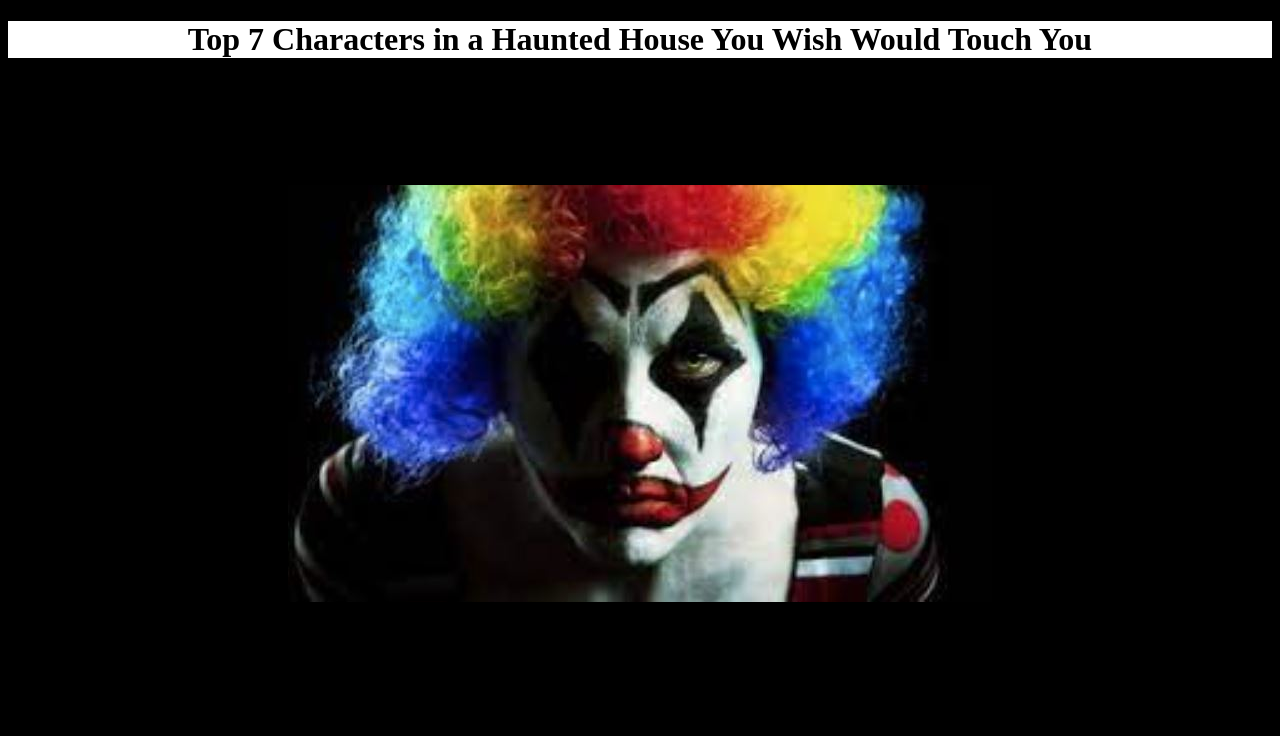
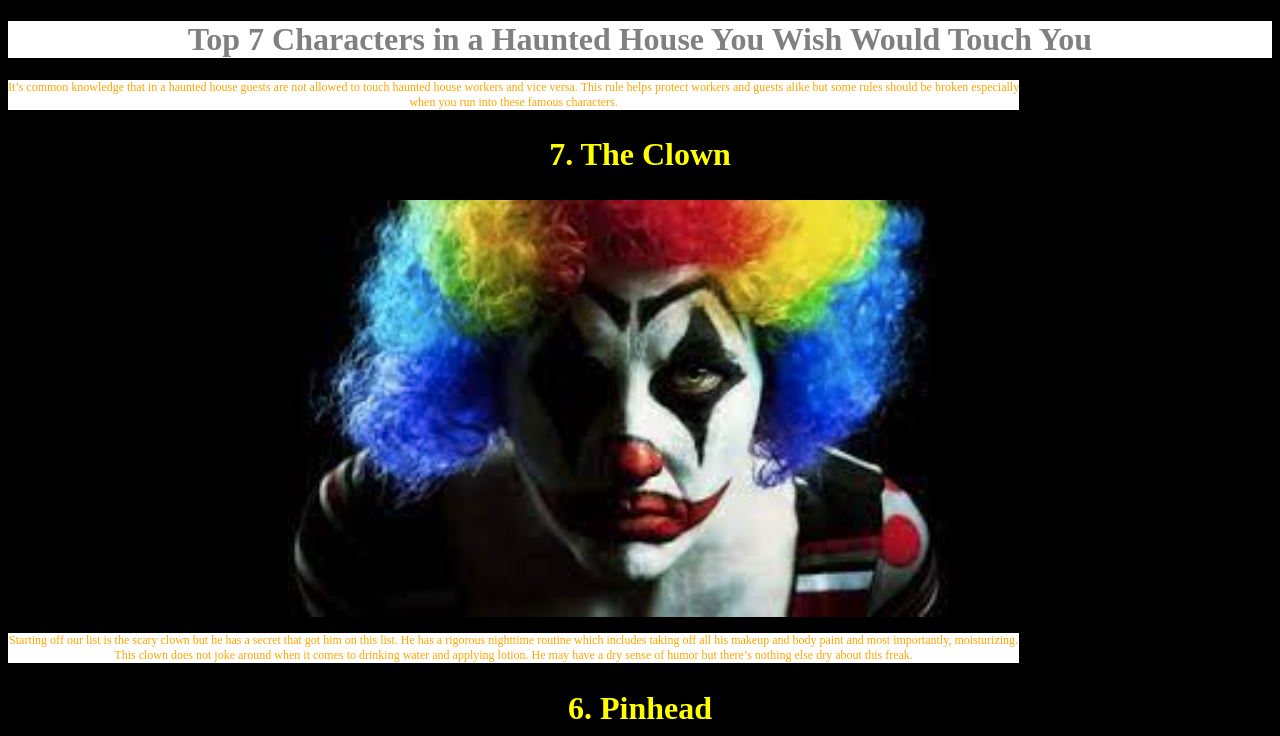
Before and after one commit to JTrusler/Media-Website, a plain HTML site: page index.html in a window 1280 px wide. Shown: the top 736 px of the page. Drawn offline with Linux system fonts and the light colour scheme.

Commit message:
Update index.html

```diff
--- a/index.html
+++ b/index.html
@@ -27,15 +27,17 @@
 }
 h1{
   Background-color: White;
-  font-color: Grey;
+  color: Grey;
 }
 h2{
   font-size: 32px;
-  Front-color: Yellow;
+  color: Yellow;
 }
 p{
-  font-color: Orange;
+  color: Orange;
   font-size: 12px;
+  background-color: white;
+  width: 80%;
 }
 body {
   Text-align: center;
```
